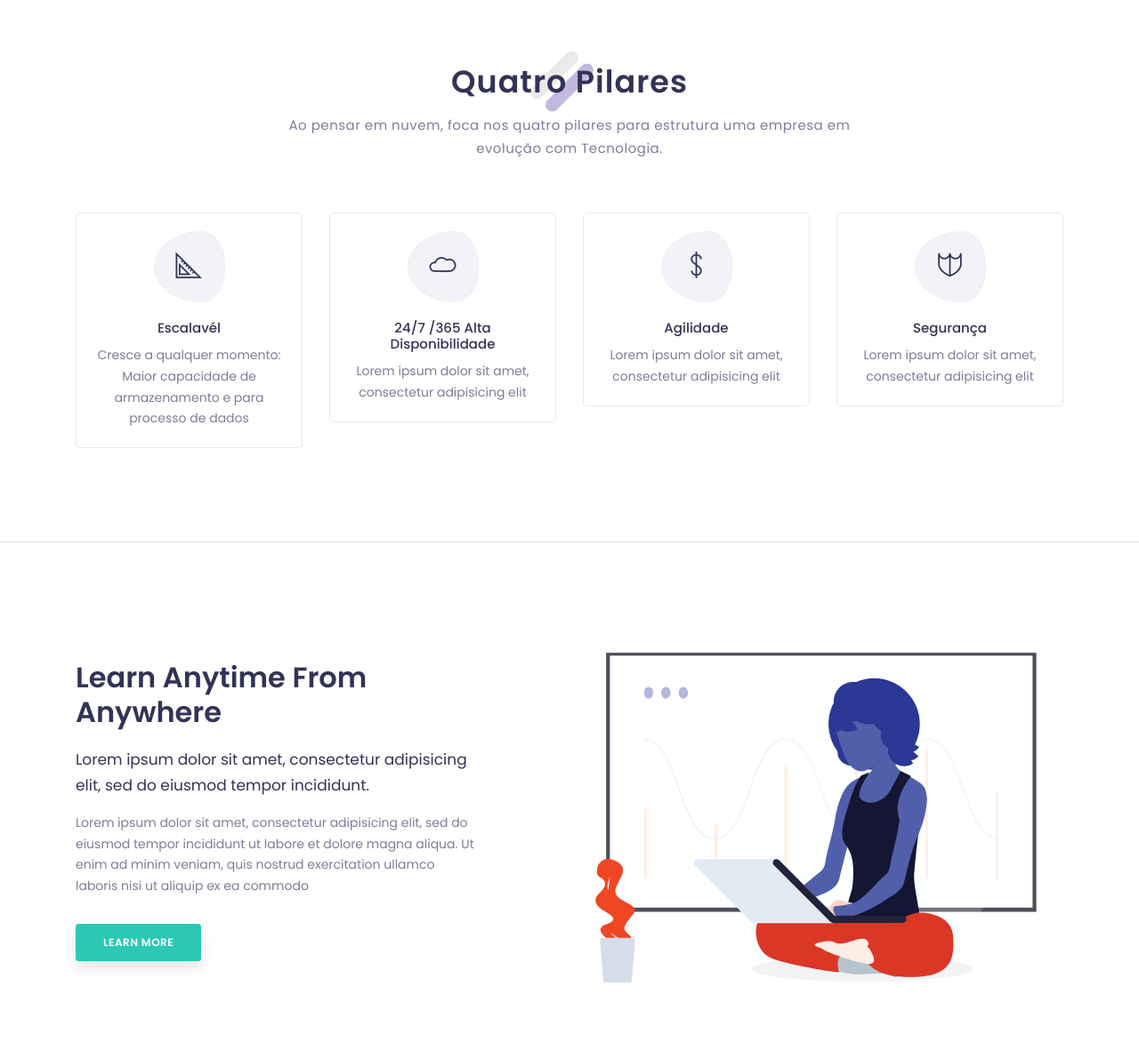
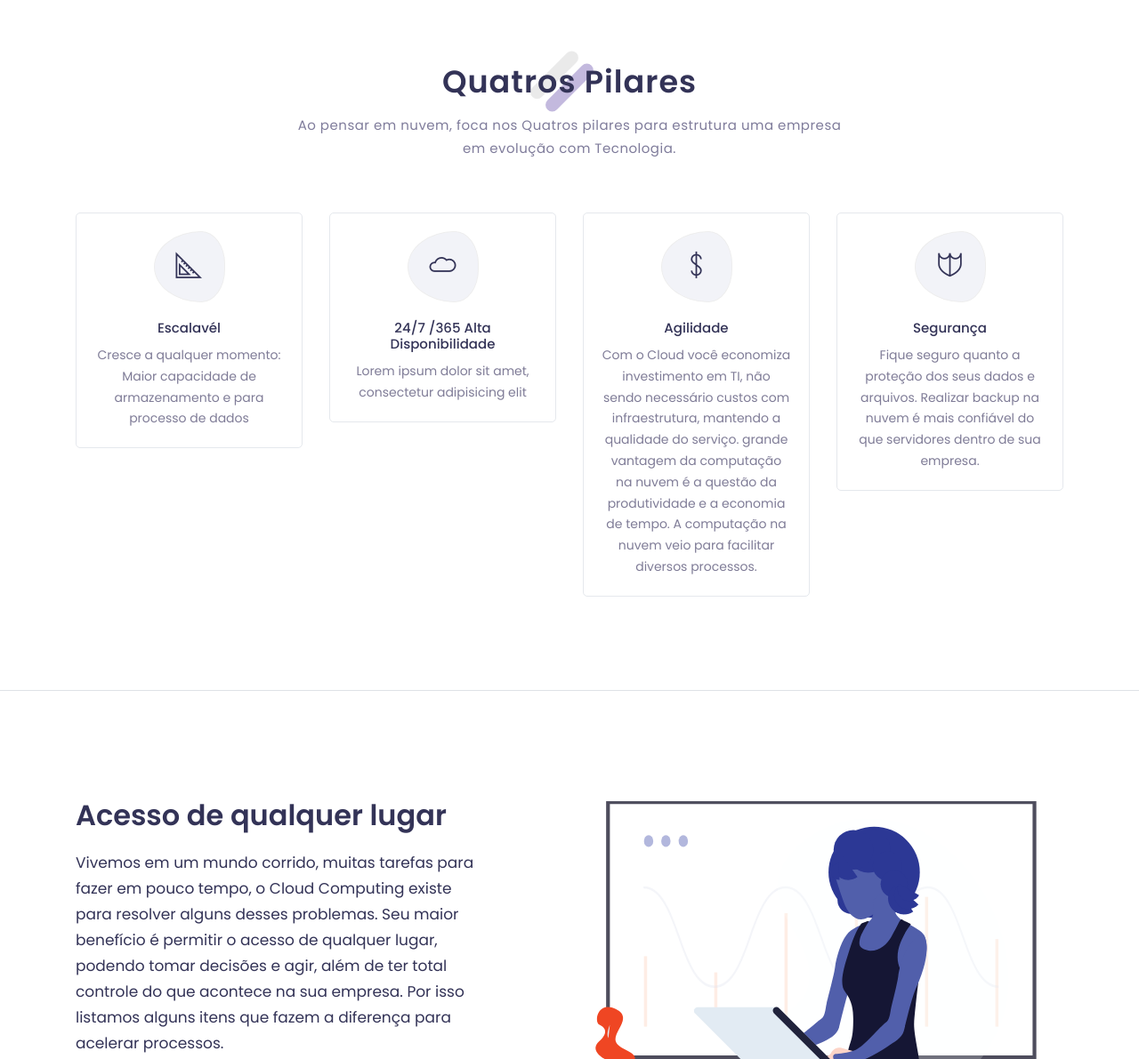
Before and after one commit to EdsonTech/SETUP, a plain HTML site: page index.html in a window 1280 px wide. Shown: the part 820-2011 px from the top of the page at 89% size. Drawn offline with nearby package versions, Linux system fonts and the light colour scheme.

Commit message:
Index
Upload

```diff
--- a/index.html
+++ b/index.html
@@ -163,8 +163,8 @@
         <div class="row justify-content-center m-45px-b md-m-25px-b">
           <div class="col-md-10 col-lg-8 col-xl-7">
             <div class="section-title">
-              <h2 class="theme-after-bg">Quatro pilares</h2>
-              <p>Ao pensar em nuvem, foca nos quatro pilares para estrutura uma empresa em evolução com Tecnologia.</p>
+              <h2 class="theme-after-bg">Quatros pilares</h2>
+              <p>Ao pensar em nuvem, foca nos Quatros pilares para estrutura uma empresa em evolução com Tecnologia.</p>
             </div>
           </div>
         </div>
@@ -195,7 +195,9 @@
                   <i class="ti-money"></i>
                 </div>
                 <h4><a href="#">Agilidade</a></h4>
-              <p>Lorem ipsum dolor sit amet, consectetur adipisicing elit</p>
+              <p>Com o Cloud você economiza investimento em TI, não sendo necessário custos com infraestrutura, mantendo a qualidade do serviço.
+                grande vantagem da computação na nuvem é a questão da produtividade e a economia de tempo. A computação na nuvem veio para facilitar diversos processos.
+              </p>
             </div>
           </div> <!-- col -->
           <div class="col-12 col-md-6 col-lg-3 m-15px-tb">
@@ -204,7 +206,7 @@
                   <i class="ti-shield"></i>
                 </div>
                 <h4><a href="#">Segurança</a></h4>
-                <p>Lorem ipsum dolor sit amet, consectetur adipisicing elit</p>
+                <p>Fique seguro quanto a proteção dos seus dados e arquivos. Realizar backup na nuvem é mais confiável do que servidores dentro de sua empresa.</p>
             </div>
           </div> <!-- col -->
         </div>
@@ -219,9 +221,8 @@
         <div class="row align-items-center">
             <div class="col-md-6">
               <div class="feature-box-02">
-                <h3 class="m-20px-b font-alt">Learn Anytime From Anywhere</h3>
-                <p class="large">Lorem ipsum dolor sit amet, consectetur adipisicing elit, sed do eiusmod tempor incididunt.</p>
-                <p>Lorem ipsum dolor sit amet, consectetur adipisicing elit, sed do eiusmod tempor incididunt ut labore et dolore magna aliqua. Ut enim ad minim veniam, quis nostrud exercitation ullamco laboris nisi ut aliquip ex ea commodo
+                <h3 class="m-20px-b font-alt">Acesso de qualquer lugar</h3>
+                <p class="large">Vivemos em um mundo corrido, muitas tarefas para fazer em pouco tempo, o Cloud Computing existe para resolver alguns desses problemas. Seu maior benefício é permitir o acesso de qualquer lugar, podendo tomar decisões e agir, além de ter total controle do que acontece na sua empresa.  Por isso listamos alguns itens que fazem a diferença para acelerar processos.
                 </p>
                 <div class="m-30px-t">
                   <a class="m-btn m-btn-theme2nd" href="#">Learn More</a>
```
